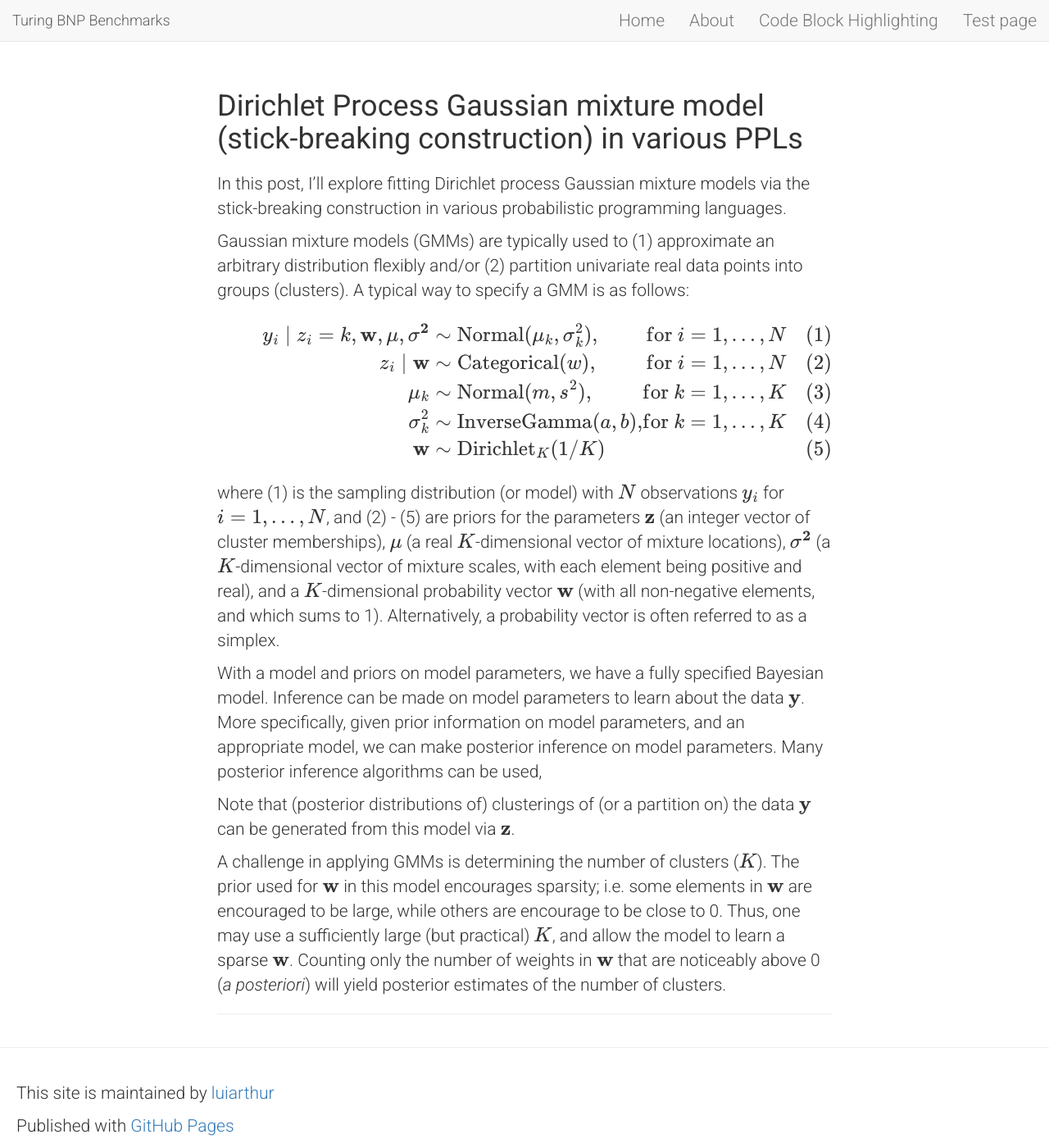
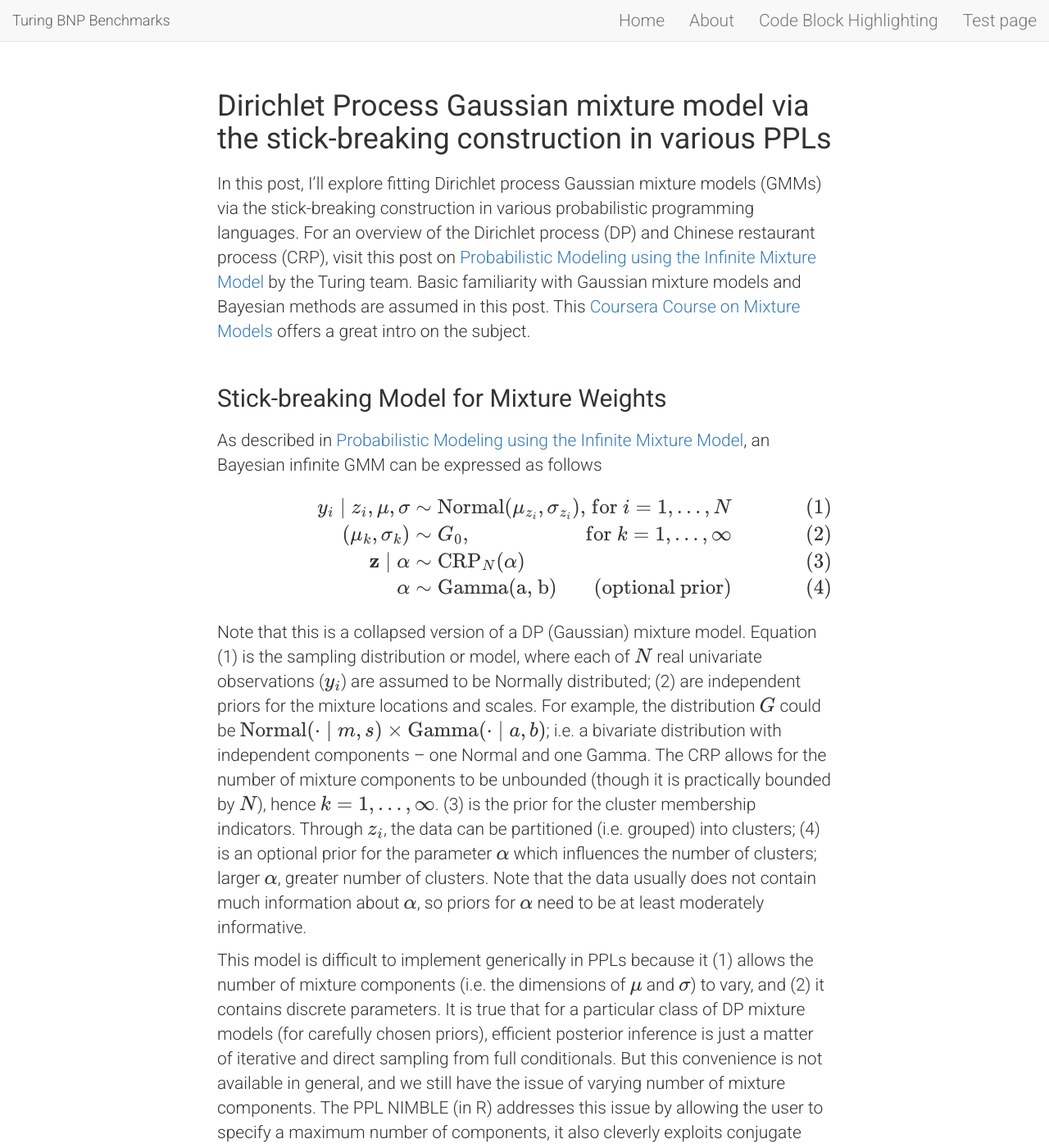
Before and after one commit to luiarthur/TuringBnpBenchmarks, a Jekyll site: the page built from docs/_posts/2020-07-06-dpsbgmm.md, in a window 1280 px wide and 1400 px high. Shown: the whole window at 82% size. Built offline with Jekyll 4.4.1, drawn with Linux system fonts in a browser that asks for light colours; formulas are drawn with MathJax 3; comment, search, counter and statistics services are not loaded; some of the changed text lies outside the part shown.

Commit message:
added macro for latex \text

```diff
--- a/docs/_includes/head.html
+++ b/docs/_includes/head.html
@@ -51,7 +51,8 @@
             bk: ["{\\left[#1\\right]}",1],
             bc: ["{\\{#1\\}}",1],
             abs: ["{\\left|#1\\right|}",1],
-            ds: [" \\displaystyle "]
+            ds: [" \\displaystyle "],
+            t: ["\\text{#1}", 1]
           }
         },
         tex2jax: {
--- a/docs/_posts/2020-07-06-dpsbgmm.md
+++ b/docs/_posts/2020-07-06-dpsbgmm.md
@@ -1,6 +1,6 @@
 ---
 layout: page
-title: "Dirichlet Process Gaussian mixture model (stick-breaking construction) in various PPLs"
+title: "Dirichlet Process Gaussian mixture model via the stick-breaking construction in various PPLs"
 subtitle: DP GMM SB
 inNav: on
 math: on
@@ -9,51 +9,174 @@
 # {{page.title}}
 
 In this post, I'll explore fitting Dirichlet process Gaussian mixture models
-via the stick-breaking construction in various probabilistic programming
-languages.
+(GMMs) via the stick-breaking construction in various probabilistic programming
+languages. For an overview of the Dirichlet process (DP) and Chinese restaurant
+process (CRP), visit this post on [Probabilistic Modeling using the Infinite
+Mixture Model][1] by the Turing team. Basic familiarity with Gaussian mixture
+models and Bayesian methods are assumed in this post. This [Coursera Course on
+Mixture Models][2] offers a great intro on the subject.
 
-Gaussian mixture models (GMMs) are typically used to (1) approximate an
-arbitrary distribution flexibly and/or (2) partition univariate real data
-points into groups (clusters). A typical way to specify a GMM is as follows:
+## Stick-breaking Model for Mixture Weights
+
+As described in [Probabilistic Modeling using the Infinite Mixture
+Model][1], an Bayesian infinite GMM can be expressed as follows
 
 $$
 \begin{eqnarray}
-% Sampling Distribution
-y_i \mid z_i = k, \mathbf{w}, \mathbf{\mu}, \mathbf{\sigma^2} &\sim&
-\text{Normal}(\mu_k, \sigma^2_k), & \text{for } i=1,\dots,N \\
-% Priors
-z_i \mid \mathbf{w} &\sim& \text{Categorical}(w), & \text{for } i = 1,\dots,N \\
-\mu_k &\sim& \text{Normal}(m, s^2), & \text{for } k=1,\dots,K \\
-\sigma^2_k &\sim& \text{InverseGamma}(a, b), & \text{for } k=1,\dots,K \\
-\mathbf{w} &\sim& \text{Dirichlet}_K(1/K) \\
+  y_i \mid z_i, \mathbf{\mu}, \mathbf{\sigma} &\sim& \t{Normal}(\mu_{z_i}, \sigma_{z_i}),
+  & \t{for } i=1, \dots, N \\
+  (\mu_k, \sigma_k) &\sim& G_0, &\t{for } k=1, \dots, \infty \\
+  \mathbf{z} \mid \alpha &\sim& \t{CRP}_N(\alpha) \\
+  \alpha &\sim& \t{Gamma(a, b)} &\t{(optional prior)} \\
 \end{eqnarray}
 $$
 
-where (1) is the sampling distribution (or model) with $N$ observations $y_i$
-for $i=1,\dots,N$, and (2) - (5) are priors for the parameters $\mathbf{z}$ (an
-integer vector of cluster memberships), $\mathbf{\mu}$ (a real $K$-dimensional
-vector of mixture locations), $\mathbf{\sigma^2}$ (a $K$-dimensional vector of
-mixture scales, with each element being positive and real), and a
-$K$-dimensional probability vector $\mathbf{w}$ (with all non-negative
-elements, and which sums to 1). Alternatively, a probability vector is often
-referred to as a simplex.
+Note that this is a collapsed version of a DP (Gaussian) mixture model.
+Equation (1) is the sampling distribution or model, where each of $N$ real
+univariate observations ($y_i$) are assumed to be Normally distributed; (2) are
+independent priors for the mixture locations and scales. For example, the
+distribution $G$ could be $\t{Normal}(\cdot \mid m, s) \times
+\t{Gamma}(\cdot \mid a, b)$; i.e. a bivariate distribution with independent
+components -- one Normal and one Gamma. The CRP allows for the number of
+mixture components to be unbounded (though it is practically bounded by $N$),
+hence $k=1,\dots,\infty$. (3) is the prior for the cluster membership
+indicators. Through $z_i$, the data can be partitioned (i.e. grouped) into
+clusters; (4) is an optional prior for the parameter $\alpha$ which influences
+the number of clusters; larger $\alpha$, greater number of clusters. Note that
+the data usually does not contain much information about $\alpha$, so priors
+for $\alpha$ need to be at least moderately informative.
 
-With a model and priors on model parameters, we have a fully specified Bayesian
-model. Inference can be made on model parameters to learn about the data
-$\mathbf{y}$. More specifically, given prior information on model parameters,
-and an appropriate model, we can make posterior inference on model parameters.
-Many posterior inference algorithms can be used,
+This model is difficult to implement generically in PPLs because it (1) allows
+the number of mixture components (i.e. the dimensions of $\mu$ and $\sigma$) to
+vary, and (2) it contains discrete parameters. It is true that for a particular
+class of DP mixture models (for carefully chosen priors), efficient posterior
+inference is just a matter of iterative and direct sampling from full
+conditionals. But this convenience is not available in general, and we still
+have the issue of varying number of mixture components. The PPL NIMBLE (in R)
+addresses this issue by allowing the user to specify a maximum number of
+components, it also cleverly exploits conjugate priors when possible. This
+feature is not typically seen in PPLs, including Turing (at the moment). NIMBLE
+also supports the sampling of discrete parameters, which is uncommon in PPLs
+which usually implement generic and efficient sampling algorithms like HMC and
+NUTS for continuous parameters. Turing supports the sampling of discrete
+parameters via sequential Monte Carlo (SMC) and particle Gibbs (PG) /
+conditional SMC.
 
-Note that (posterior distributions of) clusterings of (or a partition on) the
-data $\mathbf{y}$ can be generated from this model via $\mathbf{z}$.
+Having said that, the **finite** stick-breaking construction of the DP bypasses
+the need for varying number of mixture components. In the context of mixture
+models, the **infinite** stick-breaking construction of the DP constructs
+mixture weights $(w_1, w_2, \dots)$ as follows:
 
-A challenge in applying GMMs is determining the number of clusters ($K$).  The
-prior used for $\mathbf{w}$ in this model encourages sparsity; i.e. some
-elements in $\mathbf{w}$ are encouraged to be large, while others are encourage
-to be close to 0. Thus, one may use a sufficiently large (but practical) $K$,
-and allow the model to learn a sparse $\mathbf{w}$. Counting only the number of
-weights in $\mathbf{w}$ that are noticeably above 0 (*a posteriori*) will
-yield posterior estimates of the number of clusters.
+$$
+\begin{eqnarray*}
+  v_\ell \mid \alpha &\sim& \t{Beta}(1, \alpha), &\t{for } \ell\in\mathbb{N} \\
+  w_1 &=& v_1 \\
+  w_k &=& v_k \prod_{\ell=2}^{k - 1} 1 - v_\ell, &\t{for } k\in\bc{2,3,\dots} \\
+\end{eqnarray*}
+$$
 
-<!-- DP -->
-<!-- Another class of sparse priors for -->
+Weights ($\mathbf{w}$) generated from this construction are equivalent to the
+weights implied by the CRP (with parameter $\alpha$). Hence, the probability
+vector $\mathbf{w}$ (aka simplex), where each element is non-negative and the
+weights sum to 1, will be sparse. i.e. most of the weights will be extremely
+close to 0, and only a handful will be noticeably (to substantially) greater
+than 0. The sparsity will be influenced by $\alpha$. For practicality, a
+truncated (or finite) version of the stick-breaking construction is used. (An
+infinite cannot be created on a computer...) The finite stick-breaking model
+simply places an upper bound on the number of mixture components, which, if
+chosen reasonably, allows us to reap the benefits of the DP (a model which
+allows model complexity to grow with data size) at a cheaper computational
+cost. The finite version is as follows:
+
+$$
+\begin{eqnarray*}
+  v_\ell \mid \alpha &\sim& \t{Beta}(1, \alpha), &\t{for } \ell=1,\dots,K-1 \\
+  w_1 &=& v_1 \\
+  w_k &=& v_k \prod_{\ell=2}^{k - 1} 1 - v_\ell, &\t{for } k=2,\dots,K-1 \\
+  w_K &=& \prod_{\ell=1}^{K - 1} 1 - v_\ell.
+\end{eqnarray*}
+$$
+
+Notice that the probability vector $\mathbf{w}$ is $K$-dimensional, while $v$
+is $(K-1)$-dimensional. ($\mathbf{w}$ of length $K$ only requires $K-1$
+elements to be specified. The remaining element must be such that the
+probability vector sums to 1.)
+
+A DP GMM under the stick-breaking construction can thus be specified as
+follows:
+
+$$
+\begin{eqnarray}
+  y_i \mid z_i, \mathbf{\mu}, \mathbf{\sigma} &\sim& \t{Normal}(\mu_{z_i}, \sigma_{z_i}),
+  & \t{for } i=1, \dots, N \\
+  \mathbf{z} \mid \mathbf{w} &\sim& \t{Categorical}_K(\mathbf{w}) \\
+  \alpha &\sim& \t{Gamma(a, b)} &\t{(optional prior)} \\
+  v_\ell \mid \alpha &\sim& \t{Beta}(1, \alpha), &\t{for } \ell=1,\dots,K-1 \\
+  w_1 &=& v_1 \\
+  w_k &=& v_k \prod_{\ell=2}^{k - 1} 1 - v_\ell, &\t{for } k=2,\dots,K-1 \\
+  w_K &=& \prod_{\ell=1}^{K - 1} 1 - v_\ell.
+\end{eqnarray}
+$$
+
+More succinctly,
+
+$$
+\begin{eqnarray}
+  y_i \mid z_i, \mathbf{\mu}, \mathbf{\sigma} &\sim& \t{Normal}(\mu_{z_i}, \sigma_{z_i}),
+  & \t{for } i=1, \dots, N \\
+  \mu_k &\sim& G_\mu, &\t{for } k = 1,\dots,K \\
+  \sigma_k &\sim& G_\sigma, &\t{for } k = 1,\dots,K \\
+  \mathbf{z} \mid \mathbf{w} &\sim& \t{Categorical}_K(\mathbf{w}) \\
+  \mathbf{w} &=& \t{stickbreak}(\mathbf{v}), \\
+  v_\ell \mid \alpha &\sim& \t{Beta}(1, \alpha), &\t{for } \ell=1,\dots,K-1 \\
+  \alpha &\sim& \t{Gamma(a, b)} &\t{(optional prior)} \\
+\end{eqnarray}
+$$
+
+where $G_\mu$ and $G_\sigma$ are appropriate priors for $\mu_k$ and $\sigma_k$,
+respectively.  Marginalizing over the (discrete) cluster membership indicators
+$\mathbf{z}$ may be beneficial in practice if an efficient posterior inference
+algorithm (e.g.  [ADVI][3], [HMC][4], [NUTS][5]) exists for learning the joint
+posterior of the remaining model parameters. If this is the case, one further
+reduction can be made to yield:
+
+$$
+\begin{eqnarray}
+  y_i \mid \mathbf{\mu}, \mathbf{\sigma} &\sim&
+  \sum_{k=1}^K \t{Normal}(\mu_k, \sigma_k),
+  & \t{for } i=1, \dots, N \\
+  \mu_k &\sim& G_\mu, &\t{for } k = 1,\dots,K \\
+  \sigma_k &\sim& G_\sigma, &\t{for } k = 1,\dots,K \\
+  \mathbf{w} &=& \t{stickbreak}(\mathbf{v}) \\
+  v_\ell \mid \alpha &\sim& \t{Beta}(1, \alpha), &\t{for } \ell=1,\dots,K-1 \\
+  \alpha &\sim& \t{Gamma(a, b)} &\t{(optional prior)}. \\
+\end{eqnarray}
+$$
+
+The joint posterior of the parameters $\mathbf{\theta} = \p{\mathbf{\mu},
+\mathbf{\sigma}, \mathbf{v}, \alpha}$ can be sampled from using NUTS or HMC.
+This can be done in Turing as follows:
+
+<div id="ppl-buttons" class="btn-group" role="group" aria-label="...">
+</div>
+
+<script>
+$(document).ready(function(){
+  // PPLs to benchmark.
+  var ppls = ['Turing', 'STAN', 'TFP', 'Pyro', 'Numpyro', 'NIMBLE'];
+
+  // Create buttons.
+  for (ppl of ppls) {
+    $('#ppl-buttons').append(`
+      <button type="button" class="btn btn-default">${ppl}</button>
+    `);
+  }
+}
+</script>
+
+
+[1]: https://turing.ml/dev/tutorials/6-infinitemixturemodel/
+[2]: https://www.coursera.org/learn/mixture-models
+[3]: https://luiarthur.github.io/statorial/varinf/introvi/
+[4]: https://arxiv.org/abs/1206.1901
+[5]: http://jmlr.org/papers/v15/hoffman14a.html
```
